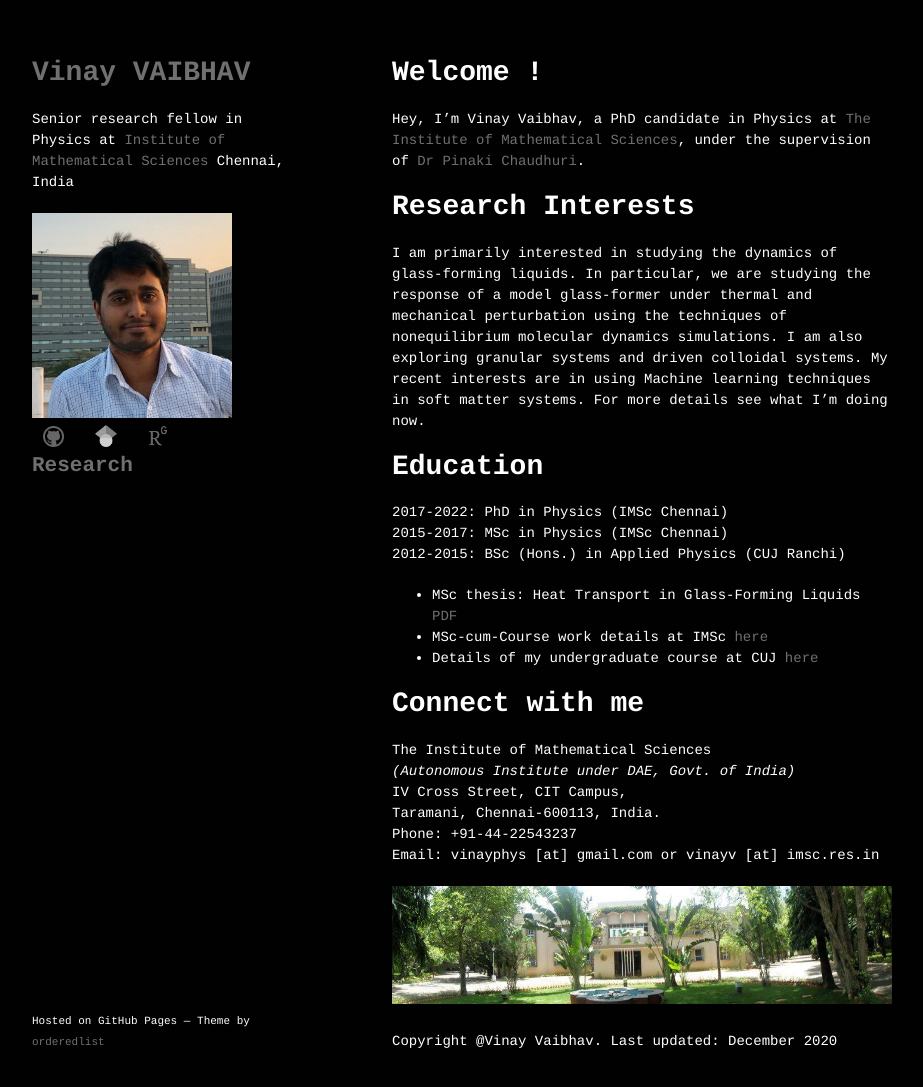
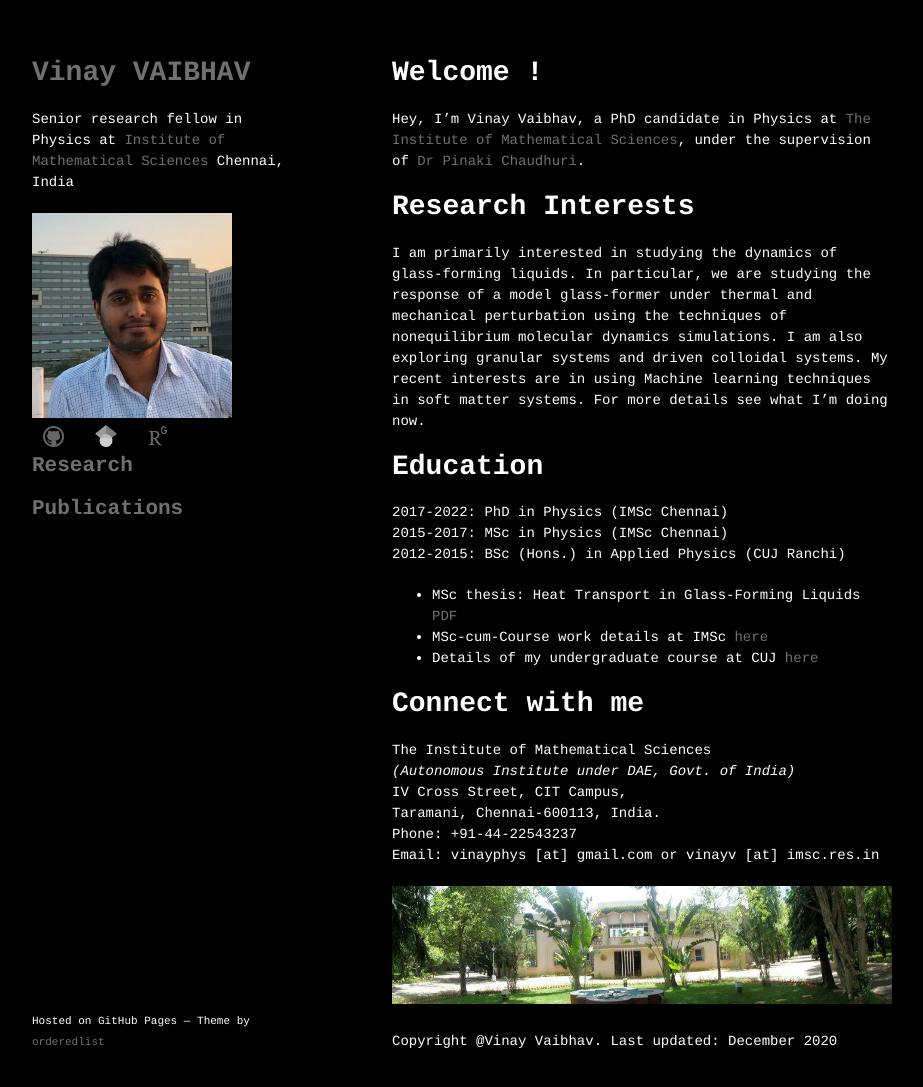
Before and after one commit to vinayphys/vinayphys.github.io, a Jekyll site: the page built from index.md, in a window 1280 px wide and 1122 px high. Shown: the top 1087 px of the window, without its empty margins (178-1101 px from the left). Built offline with Jekyll 4.4.1, drawn with Linux system fonts in a browser that asks for light colours; our own code applies the rules of GitHub Pages for plain Markdown files; a script that is not in the unit is left out.

Commit message:
Update default.html

```diff
--- a/_layouts/default.html
+++ b/_layouts/default.html
@@ -36,6 +36,7 @@
         <br>
 
         <h2><a href="{{ "/Research" | absolute_url}}">Research</a></h2>
+        <h2><a href="{{ "/Publications" | absolute_url}}">Publications</a></h2>
 
       </header>
       <section>
```
